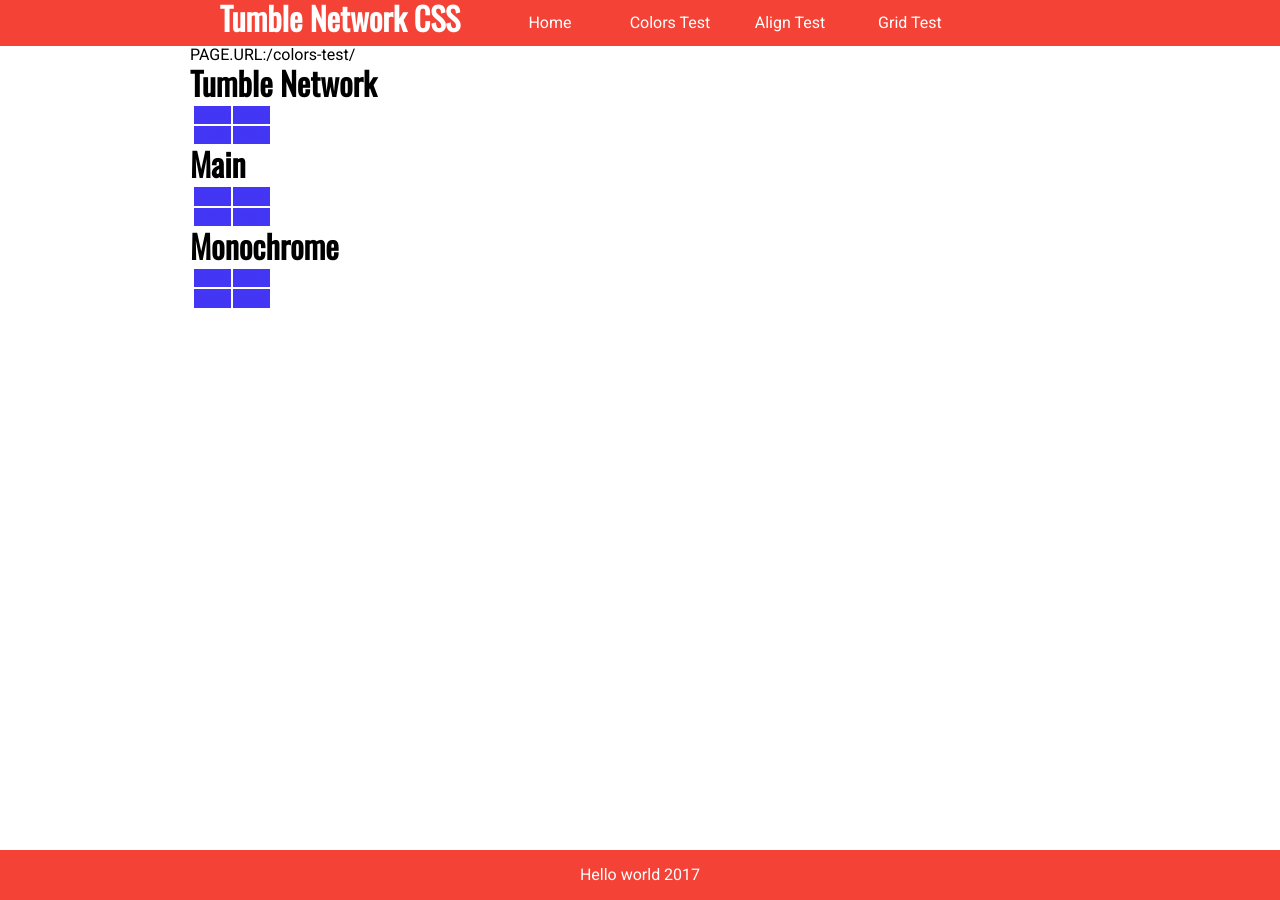
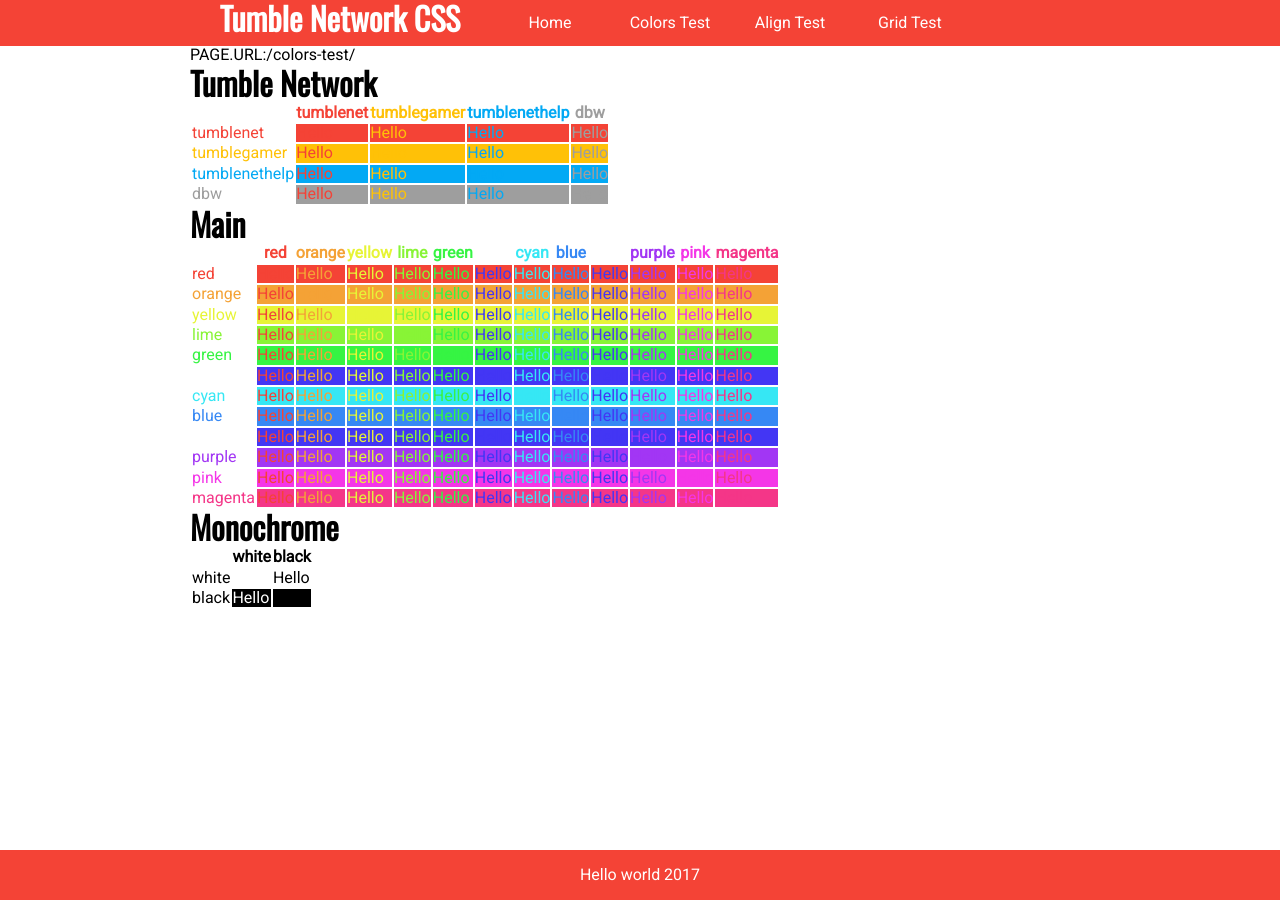
Before and after one commit to tumblenet/tumblenet-css, a Jekyll site: the page built from colors-test.html, in a window 1280 px wide. Built offline with Jekyll 4.4.1, drawn with Linux system fonts in a browser that asks for light colours.

Commit message:
Update colors-test.html

```diff
--- a/colors-test.html
+++ b/colors-test.html
@@ -7,19 +7,19 @@ layout: main
   <tr>
     <th>
     </th>
-   {% for textC in colorG %}
+   {% for textC in colorG.colors %}
    <th class="{% unless textC.name == 'white' %}tn-text-color-{{textC.name}}{% endunless %}">
     {{textC.name}}
    </th>
    {% endfor %}
   </tr>
 
-  {% for backC in colorG %}
+  {% for backC in colorG.colors %}
   <tr>
     <td class="{% unless backC.name == 'white' %}tn-text-color-{{backC.name}}{% endunless %}">
       {{backC.name}}
     </td>
-   {% for textC in colorG %}
+   {% for textC in colorG.colors %}
    <td class="tn-element-color-{{backC.name}} tn-text-color-{{textC.name}}">
     Hello
    </td>
```
